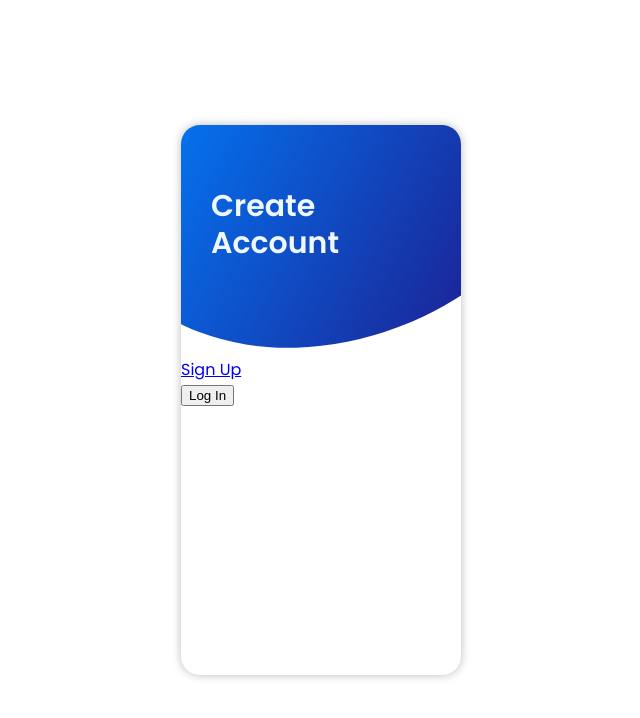
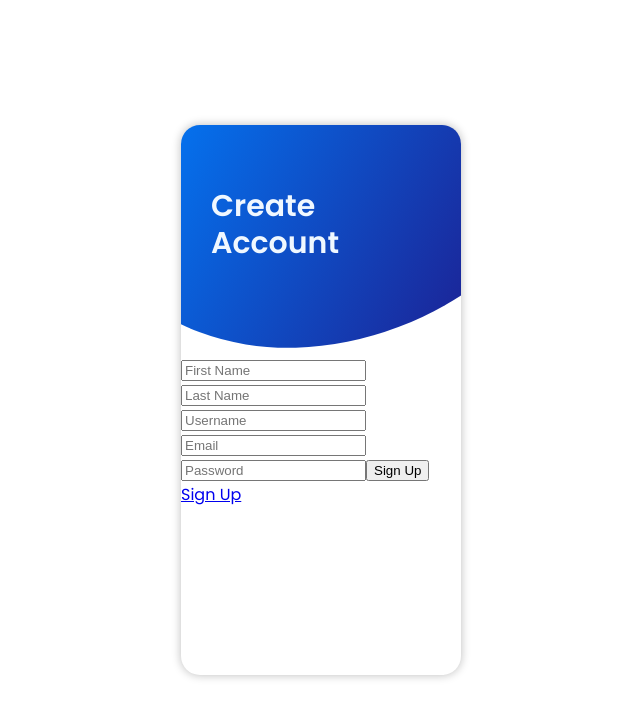
Before and after one commit to LennyRemache/ConnectMe, a React (Create React App) app in the folder frontend/: page /register in a window 1280 px wide. Shown: the top 718 px of the page, without its empty margins (319-959 px from the left). Built offline with nearby package versions, Linux system fonts and the light colour scheme.

Commit message:
Connected form to the backend database for registering users

```diff
--- a/frontend/src/components/AccountForms/Form.jsx
+++ b/frontend/src/components/AccountForms/Form.jsx
@@ -10,7 +10,7 @@ function Form() {
   return (
     <>
       <div className="formContainer">
-        <form method={registered ? "get" : "post"} className="form">
+        <div className="form">
           <div className="topContainer">
             <div className="backDrop"></div>
             <div className="formHeader">
@@ -20,18 +20,18 @@ function Form() {
           </div>
           <div className="infoContainer">
             <Routes>
-              <Route path="/signup" element={<SignUp />} />
+              <Route path="/" element={<LogIn />} />
               <Route path="/login" element={<LogIn />} />
+              <Route path="/register" element={<SignUp />} />
             </Routes>
             <Link
-              to={registered ? "/signup" : "/login"}
+              to={registered ? "/register" : "/login"}
               onClick={() => setRegistered(!registered)}
             >
               {registered ? "Sign Up" : "Log In"}
             </Link>
           </div>
-          <input type="submit" value={registered ? "Log In" : "Sign Up"} />
-        </form>
+        </div>
       </div>
     </>
   );
--- a/frontend/src/components/AccountForms/LogIn.jsx
+++ b/frontend/src/components/AccountForms/LogIn.jsx
@@ -3,7 +3,7 @@ import React from "react";
 function LogIn() {
   return (
     <>
-      <div>LogIn</div>
+      <input type="submit" value="Log in" />
     </>
   );
 }
--- a/frontend/src/components/AccountForms/SignUp.jsx
+++ b/frontend/src/components/AccountForms/SignUp.jsx
@@ -1,14 +1,36 @@
 import React, { useState } from "react";
+import axios from "axios";
 
 function SignUp() {
   const [firstName, setFirstName] = useState("");
   const [lastName, setLastName] = useState("");
-  const [username, setUsername] = useState("");
+  const [userName, setUserName] = useState("");
   const [email, setEmail] = useState("");
   const [password, setPassword] = useState("");
 
+  const handleSignUp = async (e) => {
+    e.preventDefault();
+    const user = {
+      firstName,
+      lastName,
+      userName,
+      email,
+      password,
+    };
+
+    await axios
+      .post("http://localhost:3001/auth/register", user)
+      .then((response) => {
+        console.log("lol", response);
+      })
+      .catch((error) => {
+        console.log("jhklhkl", error);
+      });
+  };
+
   return (
     <>
+      <form method="POST" onSubmit={handleSignUp}>
         <input
           type="text"
           value={firstName}
@@ -16,6 +38,7 @@ function SignUp() {
             setFirstName(e.target.value);
           }}
           placeholder="First Name"
+          id="firstName"
         />
         <input
           type="text"
@@ -24,14 +47,16 @@ function SignUp() {
             setLastName(e.target.value);
           }}
           placeholder="Last Name"
+          id="lastName"
         />
         <input
           type="text"
-        value={username}
+          value={userName}
           onChange={(e) => {
-          setUsername(e.target.value);
+            setUserName(e.target.value);
           }}
           placeholder="Username"
+          id="userName"
         />
         <input
           type="email"
@@ -40,6 +65,7 @@ function SignUp() {
             setEmail(e.target.value);
           }}
           placeholder="Email"
+          id="email"
         />
         <input
           type="password"
@@ -48,7 +74,11 @@ function SignUp() {
             setPassword(e.target.value);
           }}
           placeholder="Password"
+          id="password"
         />
+
+        <input type="submit" value="Sign Up" />
+      </form>
     </>
   );
 }
```
Also changed, not shown: 2 other files (tests, documents, lock files or other folders). Lines whose indentation alone changed are shown as unchanged.
